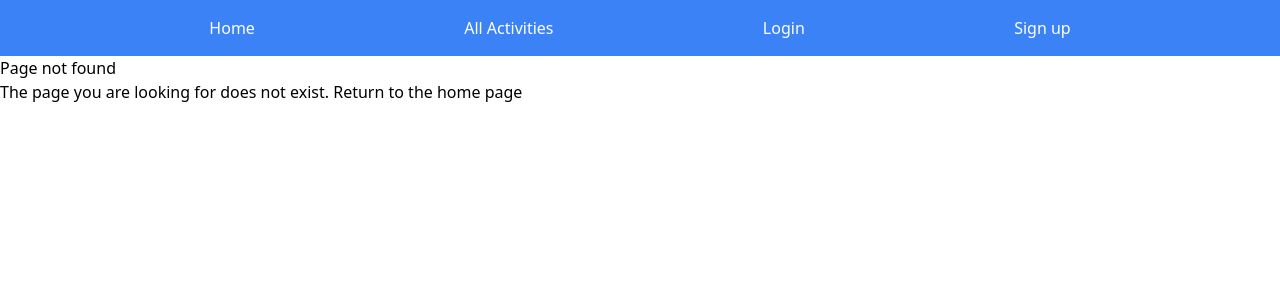
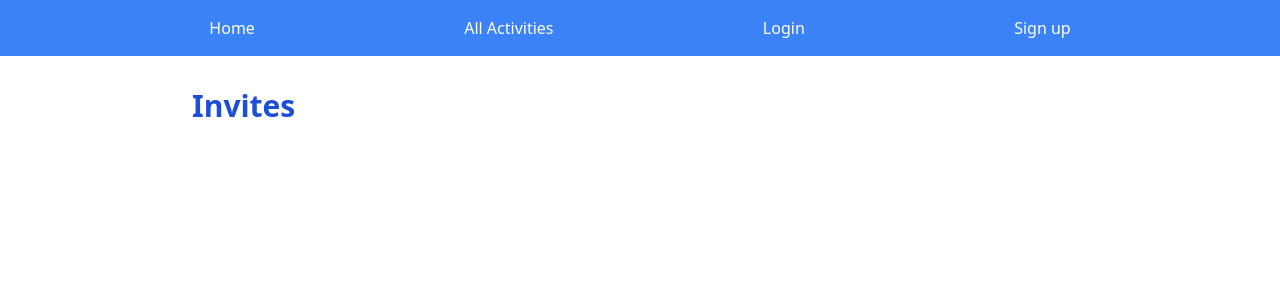
Before and after one commit to Sirderyl/Team-Project-and-Proffesionalism, a React (Vite) app in the folder Volunteering/: page /invites in a window 1280 px wide. Before the commit this address had no page. Shown: the top 300 px of the page. Built offline with nearby package versions, Linux system fonts and the light colour scheme.

Commit message:
add invites page

```diff
--- a/Volunteering/src/App.jsx
+++ b/Volunteering/src/App.jsx
@@ -16,6 +16,7 @@ import { apiRoot } from './settings'
 import  AllActivities from './pages/AllActivities'
 import ActivityDetailsPage from './pages/ActivityDetailsPage'
 import UpdateScheduleRecord from './pages/UpdateScheduleRecord'
+import Invites from './pages/Invites'
 /** @typedef {import('./types/UserData').UserData} UserData */
 
 function App() {
@@ -201,11 +202,11 @@ function App() {
         handleLogout={handleLogout}
         tasks={tasks}
       />
-
       <Routes>
         <Route path='/account-details/add-schedule-record' element={<AddScheduleRecord user={user} availability={availability} />} />
         <Route path='/account-details/update-schedule-record' element={<UpdateScheduleRecord user={user} availability={availability} setAvailability={setAvailability} />} />
         <Route path='/InviteForm' element={<InviteForm userId={userData?.userId} />} />
+        <Route path='/invites' element={<Invites />}/>
         <Route path="/activity/:id" element={<ActivityDetailsPage user={user} availability={availability} setAvailability={setAvailability} currentDate={currentDateStr} endDate={endDateStr} />} />
         {/* <Route path='/scheduleApproval' element={<ScheduleApprovalPage taskRequests={taskRequests} />} /> */}
         {routes.map((route, index) => (
--- /dev/null
+++ b/Volunteering/src/pages/Invites.jsx
@@ -0,0 +1,7 @@
+export default function Invites() {
+    return (
+        <main className="max-w-4xl mx-auto mt-8">
+            <h1 className="text-3xl text-blue-700 font-bold mb-4">Invites</h1>
+        </main>
+    )
+}
```
Also changed, not shown: 1 other file (tests, documents, lock files or other folders).
